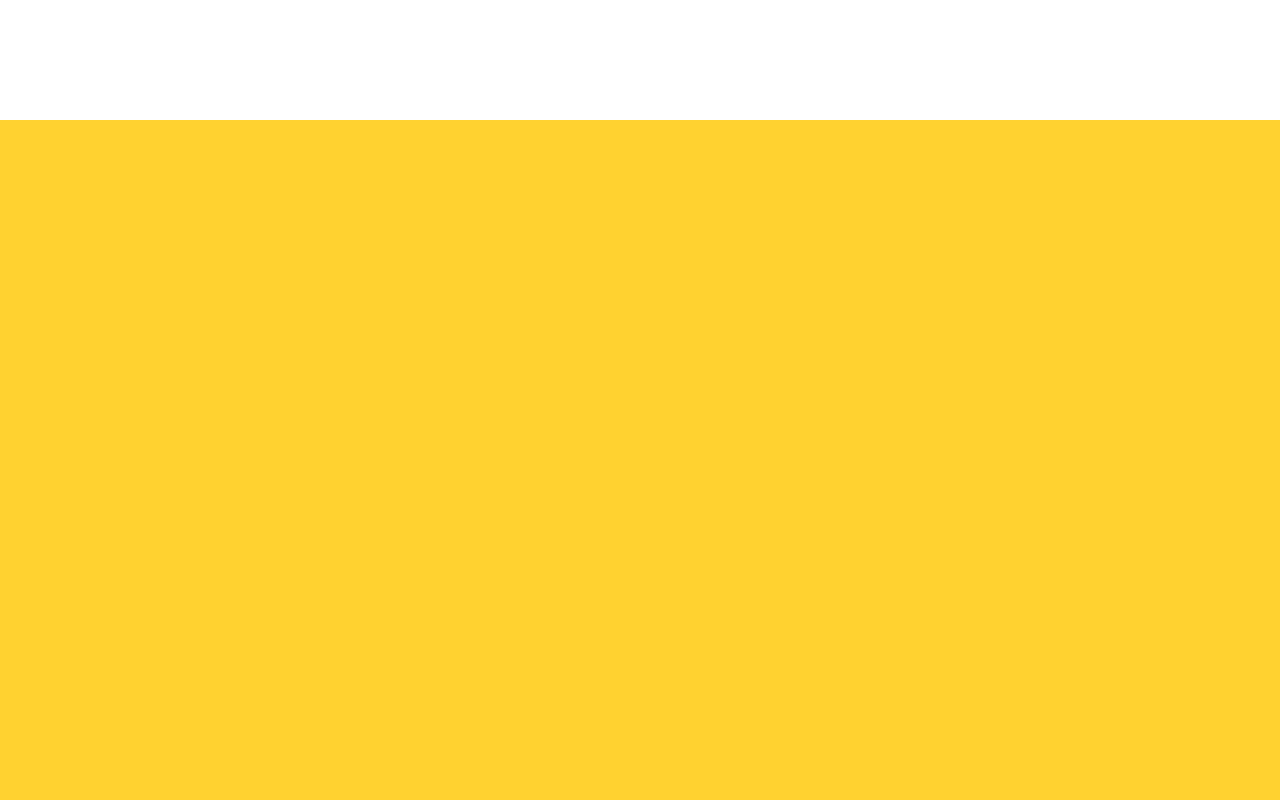
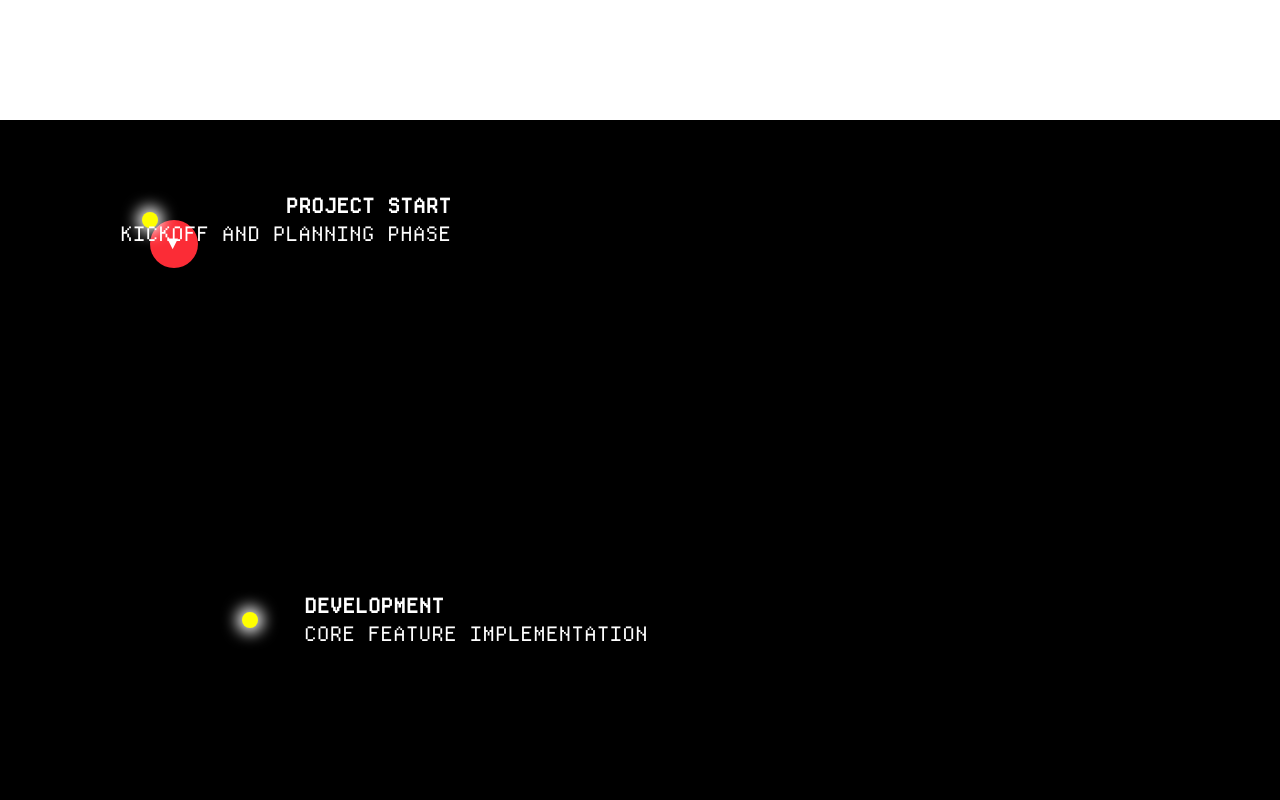
Before and after one commit to re-juvenate/gitguru-showcase, a React app: page / in a window 1280 px wide. Shown: the part 4680-5480 px from the top of the page. Built offline with nearby package versions, Linux system fonts and the light colour scheme; the HTML template or start-up script is replaced by a standard one.

Commit message:
add: timeline

```diff
--- a/package.json
+++ b/package.json
@@ -13,6 +13,7 @@
   "dependencies": {
     "@gsap/react": "^2.1.2",
     "@tailwindcss/vite": "^4.0.8",
+    "gsap": "^3.12.7",
     "prettier": "^3.5.2",
     "react": "^19.0.0",
     "react-dom": "^19.0.0",
--- a/src/App.jsx
+++ b/src/App.jsx
@@ -1,6 +1,7 @@
 import { useState } from 'react';
 import Hero from './components/hero';
 import Png2 from './components/Png2';
+import Path from './components/Path';
 function App() {
   const [count, setCount] = useState(0);
 
@@ -8,7 +9,7 @@ function App() {
     <>
       <Hero />
       <Png2 />
-    <div className="bg-amber-300 h-screen"></div>
+      <Path />
     </>
   );
 }
--- /dev/null
+++ b/src/components/Path.jsx
@@ -0,0 +1,165 @@
+import React, { useRef, useEffect } from "react";
+import { useGSAP } from "@gsap/react";
+import gsap from "gsap";
+import { MotionPathPlugin } from "gsap/MotionPathPlugin";
+import { ScrollTrigger } from "gsap/ScrollTrigger";
+
+gsap.registerPlugin(MotionPathPlugin, ScrollTrigger);
+
+function Path() {
+  const containerRef = useRef(null);
+  const pathRef = useRef(null);
+  const dotRefs = useRef([]);
+  const descriptionRefs = useRef([]);
+
+
+  const pathPoints = [
+    { x: 150, y: 100, label: "Project Start", description: "Kickoff and planning phase" },
+    { x: 250, y: 500, label: "Development", description: "Core feature implementation" },
+    { x: 100, y: 900, label: "Testing", description: "Bug fixes and optimizations" },
+    { x: 300, y: 1300, label: "Deployment", description: "Final release and setup" },
+    { x: 200, y: 1700, label: "Launch", description: "Public rollout and monitoring" },
+  ];
+
+
+  const generateBezierPath = () => {
+    if (pathPoints.length < 2) return "";
+
+    let d = `M ${pathPoints[0].x} ${pathPoints[0].y}`;
+
+    for (let i = 0; i < pathPoints.length - 1; i++) {
+      const p0 = pathPoints[i];
+      const p1 = pathPoints[i + 1];
+
+
+      const cp1x = p0.x;
+      const cp1y = (p0.y + p1.y) / 2;
+      const cp2x = p1.x;
+      const cp2y = (p0.y + p1.y) / 2;
+
+      d += ` C ${cp1x} ${cp1y}, ${cp2x} ${cp2y}, ${p1.x} ${p1.y}`;
+    }
+    return d;
+  };
+
+  useGSAP(() => {
+    const pathLength = pathRef.current.getTotalLength();
+
+    gsap.set(pathRef.current, {
+      strokeDasharray: pathLength,
+      strokeDashoffset: pathLength,
+    });
+
+    const timeline = gsap.timeline({
+      scrollTrigger: {
+        trigger: containerRef.current,
+        start: "top center",
+        end: "bottom bottom",
+        scrub: 1.5,
+
+      },
+    });
+
+    timeline.to(pathRef.current, { strokeDashoffset: 0, duration: 3, ease: "power1.inOut" });
+
+    timeline.to(
+      "#red",
+      {
+        motionPath: {
+          path: pathRef.current,
+          align: pathRef.current,
+          autoRotate: true,
+        },
+        ease: "power1.inOut",
+        duration: 3,
+        onUpdate: function () {
+          const progress = this.progress();
+          pathPoints.forEach((point, index) => {
+            const threshold = 0.1;
+            if (progress >= index / (pathPoints.length - 1) - threshold) {
+              gsap.to(dotRefs.current[index], {
+                boxShadow: "0px 0px 15px 5px white",
+                backgroundColor: "yellow",
+                duration: 0.3,
+              });
+              gsap.to(descriptionRefs.current[index], {
+                opacity: 1,
+                y: 0,
+                duration: 0,
+              });
+            }
+          });
+        },
+      },
+      "<"
+    );
+  }, []);
+
+  return (
+    <div className="h-[200vh] bg-black flex justify-center items-center">
+      {/* Motion path container */}
+      <div ref={containerRef} className="relative w-full h-full overflow-hidden">
+        {/* SVG Path */}
+        <svg className="absolute top-0 left-0 w-full h-[1800px]">
+          <path
+            ref={pathRef}
+            d={generateBezierPath()}
+            stroke="white"
+            strokeWidth="3"
+            fill="none"
+            strokeLinecap="round"
+          />
+        </svg>
+
+        {/* Moving element */}
+        <div
+          id="red"
+          className="h-12 w-12 bg-red-500 rounded-full shadow-lg flex items-center justify-center text-white text-sm absolute"
+        >
+          ▶
+        </div>
+
+        {/* Point markers, titles, and descriptions */}
+        {pathPoints.map((point, index) => {
+          const isLeft = index % 2 === 0;
+          return (
+            <div key={index}>
+              {/* Point Marker */}
+              <div
+                ref={(el) => (dotRefs.current[index] = el)}
+                className="absolute h-4 w-4 bg-white rounded-full transition-all duration-300"
+                style={{
+                  left: `${point.x}px`,
+                  top: `${point.y}px`,
+                  transform: "translate(-50%, -50%)",
+                }}
+              />
+
+              {/* Title & Description */}
+              <div
+                className={`absolute flex flex-col text-white text-xl uppercase transition-all duration-500 ${
+                  isLeft ? "items-end pr-6" : "items-start pl-6"
+                }`}
+                style={{
+                  left: isLeft ? `${point.x - 30}px` : `${point.x + 30}px`,
+                  top: `${point.y}px`,
+                  transform: "translateY(-50%)",
+                }}
+              >
+                <span className="font-semibold">{point.label}</span>
+                <span
+                  ref={(el) => (descriptionRefs.current[index] = el)}
+                  className="opacity-0 translate-y-2 transition-all duration-500"
+                >
+                  {point.description}
+                </span>
+              </div>
+            </div>
+          );
+        })}
+      </div>
+    </div>
+  );
+}
+
+export default Path;
--- a/src/components/Png.jsx
+++ /dev/null
@@ -1,97 +0,0 @@
-import { useEffect, useRef } from 'react';
-import gsap from 'gsap';
-import ScrollTrigger from 'gsap/ScrollTrigger';
-import './Png2.css';
-
-gsap.registerPlugin(ScrollTrigger);
-
-export default function Png2() {
-  const canvasRef = useRef(null);
-  const wrapperRef = useRef(null);
-
-  useEffect(() => {
-    const canvas = canvasRef.current;
-    const context = canvas.getContext('2d');
-
-    // number of images to be sequenced
-    const frameCount = 90;
-    let currentIndex = 0;
-
-    // Function to generate the filename of the image based on the current index
-    const currentFrame = (index) => {
-      return `/src/assets/framesc/${index.toString().padStart(4, '0')}.png`;
-    };
-
-    // Drawing the initial image on the canvas
-    const img = new Image();
-    img.src = currentFrame(0);
-    img.onload = function () {
-      context.drawImage(img, 0, 0, canvas.width, canvas.height);
-    };
-
-    // Preload all images
-    const preloadImages = () => {
-      for (let i = 0; i < frameCount; i++) {
-        const img = new Image();
-        img.src = currentFrame(i);
-      }
-    };
-
-    // Update canvas with new image
-    const updateImage = (index) => {
-      img.src = currentFrame(index);
-      context.drawImage(img, 0, 0, canvas.width, canvas.height);
-    };
-
-    // GSAP ScrollTrigger Animation
-    const tl = gsap.timeline({
-      scrollTrigger: {
-        trigger: wrapperRef.current,
-        start: 'top top',
-        end: 'bottom bottom',
-        scrub: 1, // Smooth scrubbing effect
-        onUpdate: (self) => {
-          const newIndex = Math.min(
-            frameCount - 1,
-            Math.floor(self.progress * frameCount)
-          );
-
-          if (currentIndex !== newIndex) {
-            currentIndex = newIndex;
-            requestAnimationFrame(() => updateImage(currentIndex));
-          }
-        },
-      },
-    });
-
-    // Set initial canvas size
-    const resizeCanvas = () => {
-      canvas.width = window.innerWidth;
-      canvas.height = window.innerHeight;
-      updateImage(currentIndex);
-    };
-
-    // Handle window resize
-    window.addEventListener('resize', resizeCanvas);
-    resizeCanvas();
-    preloadImages();
-
-    // Cleanup
-    return () => {
-      window.removeEventListener('resize', resizeCanvas);
-      if (tl.scrollTrigger) {
-        tl.scrollTrigger.kill();
-      }
-    };
-  }, []);
-
-  return (
-    <div ref={wrapperRef} className="png__sequence">
-      <canvas
-        ref={canvasRef}
-        className="png__sequence__canvas"
-        id="canvas"
-      />
-    </div>
-  );
-}
```
Also changed, not shown: 1 other file (tests, documents, lock files or other folders).
